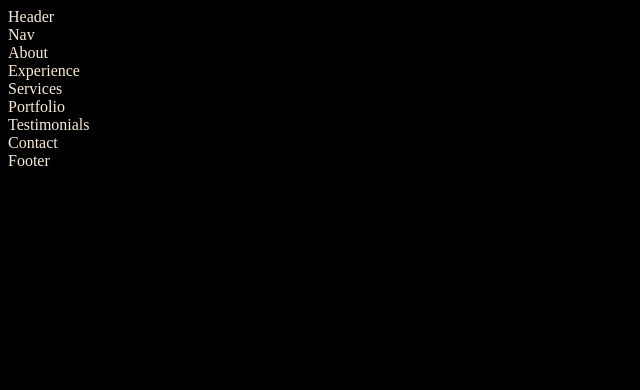
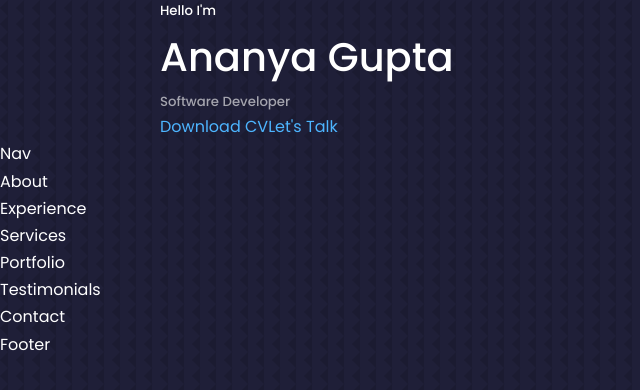
Before and after one commit to ananya-gta/my-portfolio-website, a React (Create React App) app: page / in a window 1280 px wide. Shown: the top 390 px of the page, without its empty margins (0-640 px from the left). Built offline with nearby package versions, Linux system fonts and the light colour scheme.

Commit message:
Added CTA.jsx in Header component

```diff
--- a/src/App.jsx
+++ b/src/App.jsx
@@ -8,7 +8,6 @@
 import Testimonials from './components/testimonials/Testimonials'
 import Contact from './components/contact/Contact'
 import Footer from './components/footer/Footer'
-
 
 export const App = () => {
   return (
--- /dev/null
+++ b/src/components/header/CTA.jsx
@@ -0,0 +1,13 @@
+import React from 'react'
+import CV from '../../assests/cv.pdf'
+
+const CTA = () => {
+  return (
+    <div className="cta">
+        <a href={CV} download>Download CV</a>
+        <a href="#contact">Let's Talk</a>
+    </div>
+  )
+}
+
+export default CTA
--- a/src/components/header/Header.jsx
+++ b/src/components/header/Header.jsx
@@ -1,9 +1,17 @@
 import React from 'react'
 import './header.css'
+import CTA from './CTA'
 
 const Header = () => {
   return (
-    <div>Header</div>
+    <header>
+      <div className="container header__container">
+        <h5>Hello I'm</h5>
+        <h1>Ananya Gupta</h1>
+        <h5 className="text-light">Software Developer</h5>
+        <CTA />
+      </div>
+    </header>
   )
 }
 
--- a/src/index.css
+++ b/src/index.css
@@ -1,4 +1,138 @@
+@import url('https://fonts.googleapis.com/css2?family=Poppins:wght@300;400;500;600&display=swap');
+
+* {
+    margin: 0;
+    padding: 0;
+    border: 0;
+    outline: 0;
+    box-sizing: border-box;
+    list-style: none;
+    text-decoration: none;
+}
+/* root variables which can be used throughout the web page anywhere */
+:root {
+    --color-bg: #1f1f38;
+    --color-bg-variant: #2c2c6c;
+    --color-primary: #4db5ff;
+    --color-primary-variant: rgba(77, 181, 255, 0.4);
+    --color-white: #fff;
+    --color-light: rgba(255, 255, 255, 0.6);
+
+    --container-width-lg: 75%; /*width of the container class*/
+    --container-width-md: 86%;
+    --container-width-ms: 90%; /* width will change depending on the screen size*/
+
+    --transition: all 400ms ease;
+}
+
+html {
+    scroll-behavior: smooth;
+}
+
+::-webkit-scrollbar{
+    display: none;
+}
+
 body {
-    background-color: black;
-    color: antiquewhite;
+    font-family: 'Poppins', sans-serif;
+    background-color: var(--color-bg);
+    color: var(--color-white);
+    line-height: 1.7;
+    background-image: url(../src/assests/bg-texture.png);
 }
+
+/* =========== GENERAT STYLES ============ */
+.container {
+    width: var(--container-width-lg);
+    margin: 0 auto;
+}
+
+h1,
+h2,
+h3,
+h4,
+h5 {
+    font-weight: 500;
+}
+
+h1 {
+    font-size: 2.5rem;
+}
+
+section {
+    margin-top: 8rem;
+}
+
+section > h2,
+section > h5 {
+    text-align: center;
+    color: var(--color-light);
+}
+
+section > h2 {
+    color: var(--color-primary);
+    margin-bottom: 3rem;
+}
+
+.text-light {
+    color: var(--color-light);
+}
+
+a {
+    color: var(--color-primary);
+    transition: var(--transition);
+}
+
+a:hover {
+    color: var(--color-white);
+}
+
+.btn {
+    width: max-content;
+    display: inline-block;
+    color: var(--color-primary);
+    padding: 0.75rem 1.2rem;
+    border-radius: 0.4rem;
+    cursor: pointer;
+    border: 1px solid var(--color-primary);
+    transition: var(--transition);
+}
+
+.btn:hover {
+    background: var(--color-white);
+    color: var(--color-bg);
+    border-color: transparent;
+}
+
+.btn-primary {
+    background: var(--color-primary);
+    color: var(--color-bg);
+}
+
+img {
+    display: block;
+    width: 100%;
+    object-fit: cover;
+}
+
+/* ========== MEDIA QUERIES (MEDIUM SCREEN DEVICES) TABLETS ============ */
+@media screen and (max-width: 1024px){
+    .container {
+        width: var(--container-width-md);
+    }
+
+    section {
+        margin-top: 6rem;
+    }
+}
+
+/* ========== MEDIA QUERIES (SMALL SCREEN DEVICES) MOBILE PHONES ============ */
+@media screen and (max-width: 600PX){
+    .container {
+        width: var(--container-width-ms);
+    }
+
+    section > h2{
+        margin-bottom: 2rem;
+    }
+}
```
